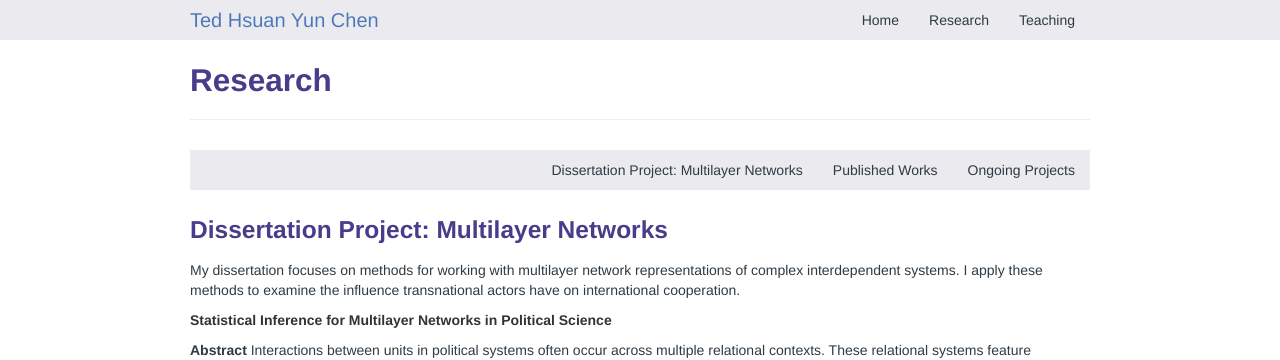
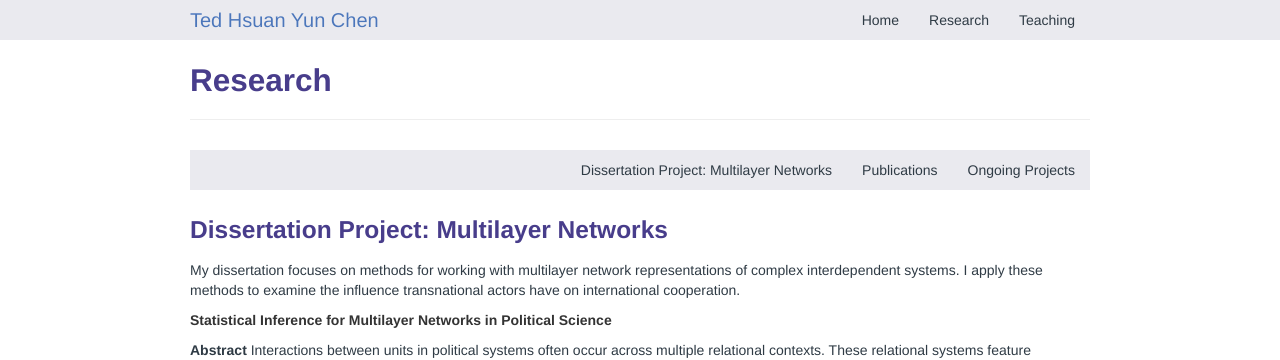
Before and after one commit to tedhchen/tedhchen.github.io, a Jekyll site: the page built from pages/research.md, in a window 1280 px wide. Shown: the top 360 px of the page. Built offline with Jekyll 4.4.1, drawn with Linux system fonts in a browser that asks for light colours.

Commit message:
updated heading title

```diff
--- a/pages/research.md
+++ b/pages/research.md
@@ -8,7 +8,7 @@
     <div class="navbar-inner">
         <ul class="nav pull-right">
             <li><a href="#Dissertation">Dissertation Project: Multilayer Networks</a></li>
-            <li><a href="#Published Works">Published Works</a></li>
+            <li><a href="#Publications">Publications</a></li>
             <li><a href="#Ongoing Projects">Ongoing Projects</a></li>
         </ul>
     </div>
```
